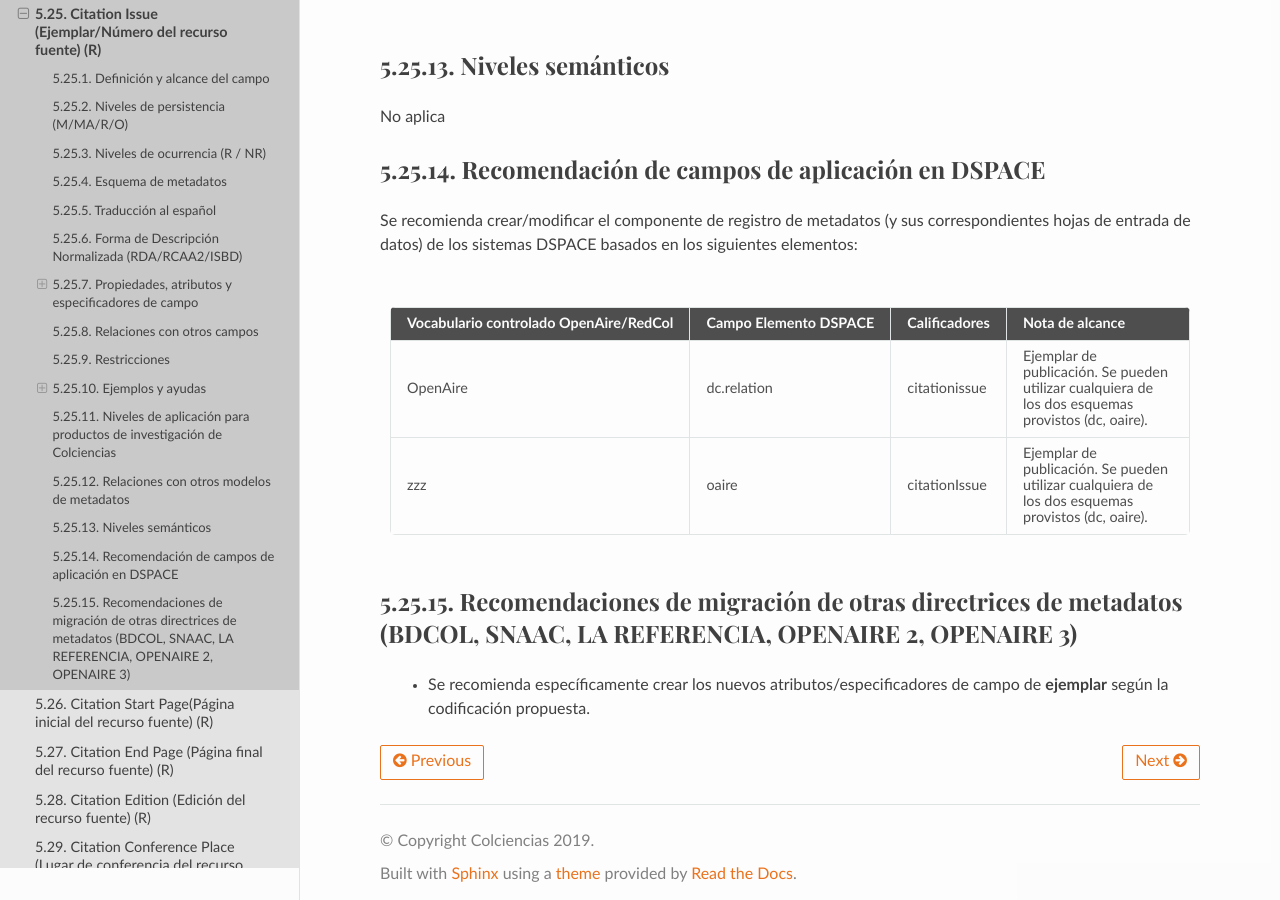
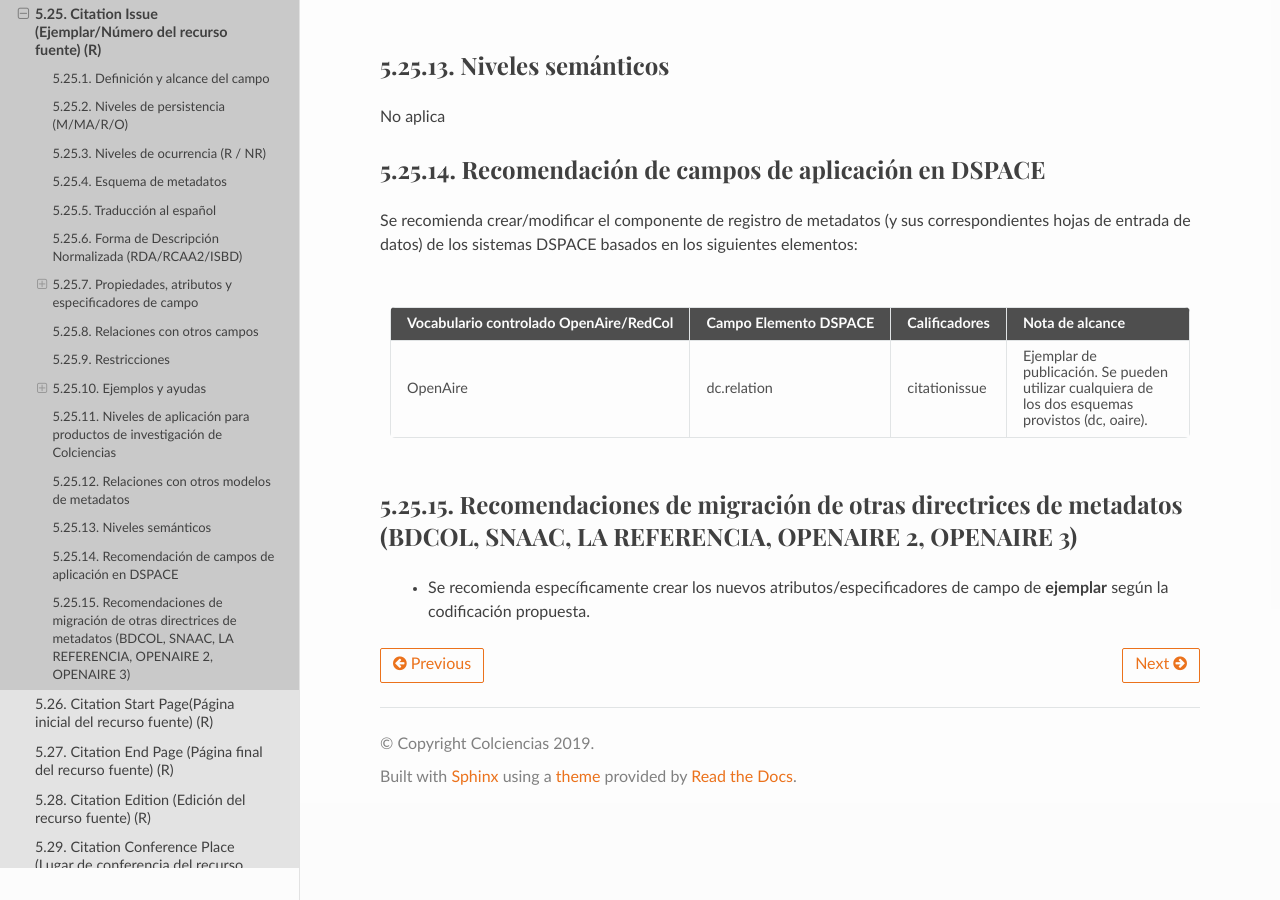
Before and after one commit to rcic/openaire4, a Sphinx documentation site: the page built from docs/field_citationissue.rst, in a window 1280 px wide and 900 px high, scrolled down 2694 px. Built offline with Sphinx 7.4.7 and the Read the Docs theme 2.0.0, drawn with Linux system fonts in a browser that asks for light colours; some web fonts are replaced; a script that is not in the unit is left out.

Commit message:
actualizacion

```diff
--- a/docs/field_citationissue.rst
+++ b/docs/field_citationissue.rst
@@ -133,8 +133,7 @@ Se recomienda crear/modificar el componente de registro de metadatos (y sus corr
 +========================================+=======================+===============+===================================================================================================+
 | OpenAire                               | dc.relation           | citationissue | Ejemplar de publicación. Se pueden utilizar cualquiera de los dos esquemas provistos (dc, oaire). |
 +----------------------------------------+-----------------------+---------------+---------------------------------------------------------------------------------------------------+
-| zzz                                    | oaire                 | citationIssue | Ejemplar de publicación. Se pueden utilizar cualquiera de los dos esquemas provistos (dc, oaire). |
-+----------------------------------------+-----------------------+---------------+---------------------------------------------------------------------------------------------------+
+
 
 
 Recomendaciones de migración de otras directrices de metadatos (BDCOL, SNAAC, LA REFERENCIA, OPENAIRE 2, OPENAIRE 3)
```
